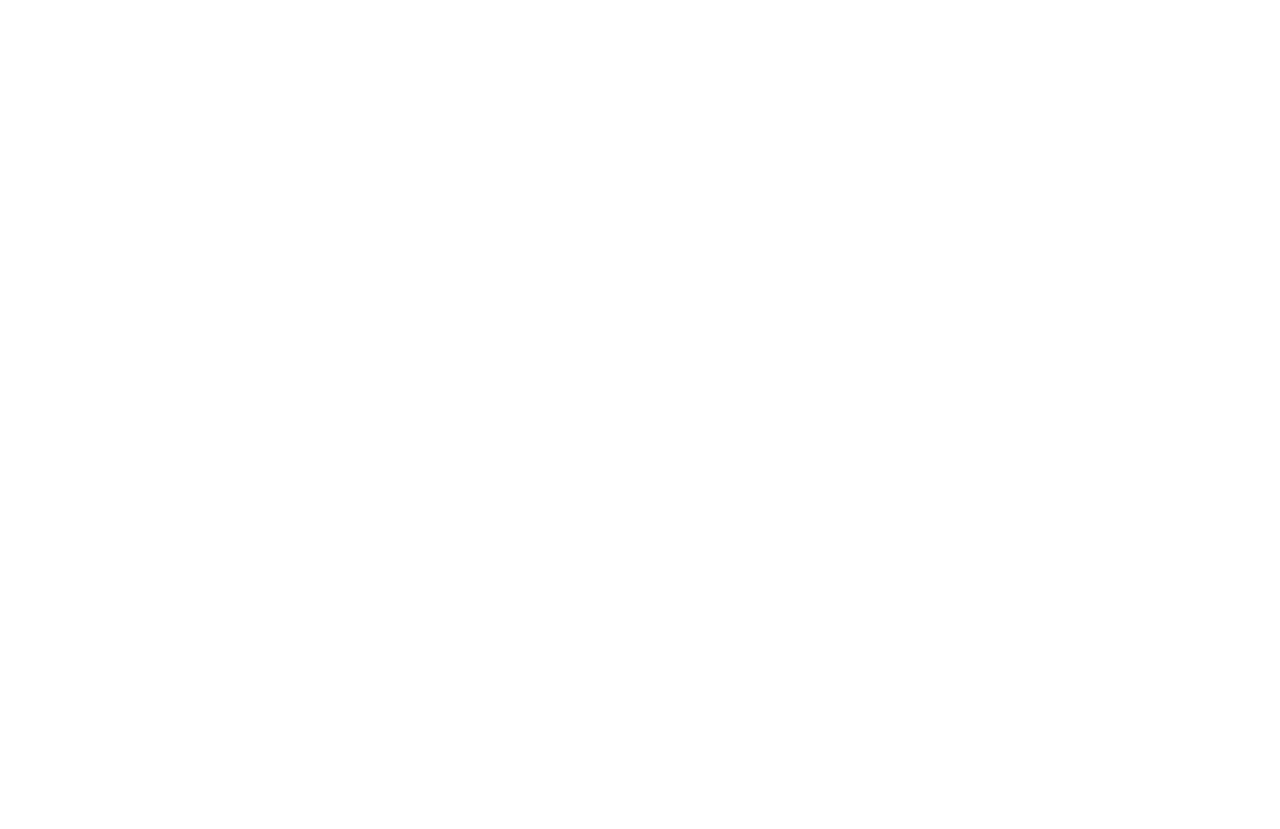
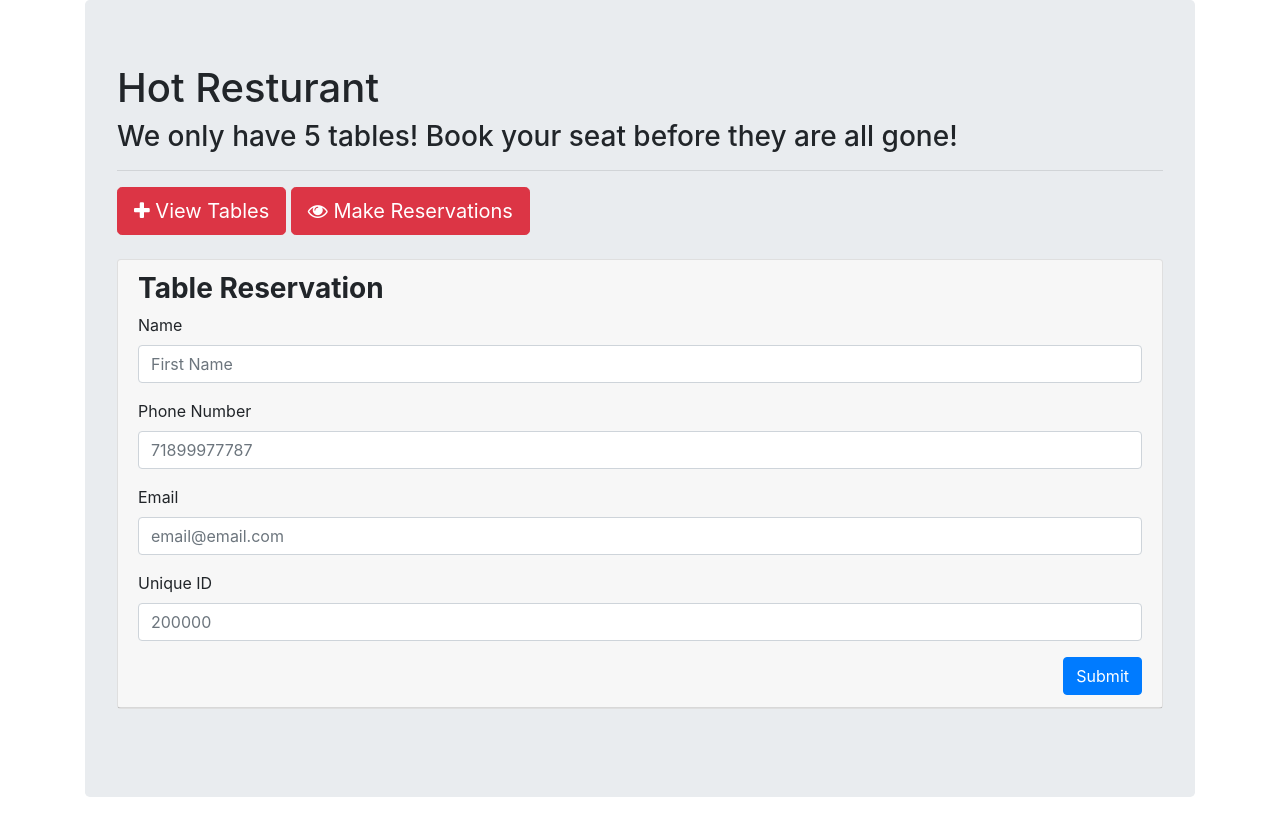
Before and after one commit to GregoryDesmarais/HotRestaurant, a website: page reserve.html in a window 1280 px wide. Before the commit the page ends 800 px from the top, so only its background shows below. Drawn offline with nearby package versions, Linux system fonts and the light colour scheme.

Commit message:
Resolved some errors with routes to reservation page

```diff
--- a/reserve.html
+++ b/reserve.html
@@ -0,0 +1,65 @@
+<!DOCTYPE html>
+<html lang="en">
+<head>
+    <link rel="stylesheet" href="https://maxcdn.bootstrapcdn.com/bootstrap/4.0.0/css/bootstrap.min.css">
+  <link rel="stylesheet" href="https://stackpath.bootstrapcdn.com/font-awesome/4.7.0/css/font-awesome.min.css">
+  <script src="https://code.jquery.com/jquery.js"></script>
+  <script src="https://maxcdn.bootstrapcdn.com/bootstrap/4.0.0/js/bootstrap.min.js"></script>
+
+</head>
+<body>
+    <div class="container">
+            <div class="jumbotron">
+        <div class="welcome">
+          <h1>Hot Resturant</h1>
+          <h3>We only have 5 tables! Book your seat before they are all gone!</h3>
+          <hr>
+         <button class="btn btn-danger btn-lg"><span class="fa fa-plus"></span> View Tables</button>
+          <button class="btn btn-danger btn-lg"><span class="fa fa-eye"></span> Make Reservations</button></a>
+        </div>
+        <br>
+        <div class="row">
+
+          <div class="col-12">
+
+            <div class="card mb-4">
+              <div class="card-header">
+                <h3><strong>Table Reservation</strong></h3>
+                <form action="" method="POST">
+                    <div class="form-group">
+                      <label for="employee-name-input"> Name</label>
+                      <input class="form-control" id="name-input" placeholder="First Name" type="text" name="name">
+                    </div>
+                    <div class="form-group">
+                      <label for="role-input">Phone Number</label>
+                      <input class="form-control" id="number-input" placeholder="71899977787" type="text" name="phone">
+                    </div>
+                    <div class="form-group">
+                      <label for="start-input">Email</label>
+                      <input class="form-control" id="email-input" placeholder="email@email.com" type="text" name="email">
+                    </div>
+                    <div class="form-group">
+                      <label for="rate-input">Unique ID</label>
+                      <input class="form-control" id="id-input" placeholder="200000" type="text" name="id">
+                    </div>
+                    <button class="btn btn-primary float-right" id="submit-btn">Submit</button>
+                  </form>
+
+              </div>
+
+              </div>
+            </div>
+
+    </div>
+
+            </div>
+          </div>
+        </div>
+      </div>
+
+    </div>
+
+</body>
+</html>
+
+<script src = "hotel.js"></script>
--- a/server.js
+++ b/server.js
@@ -2,6 +2,7 @@
 // =============================================================
 var express = require("express");
 var path = require("path");
+var fs = require('fs');
 
 // Sets up the Express App
 // =============================================================
```
Also changed, not shown: package.json (+10 -1 lines), tables.html (+2 -2 lines).
